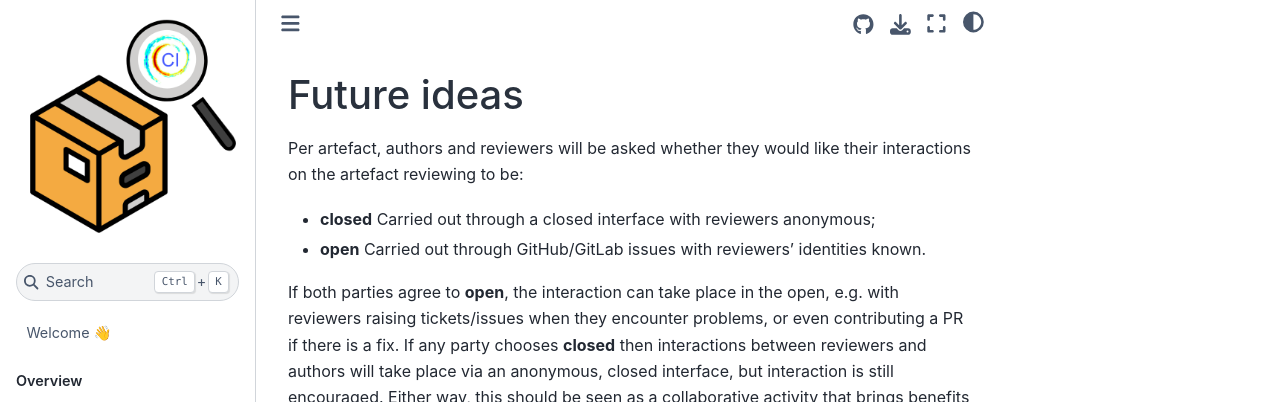
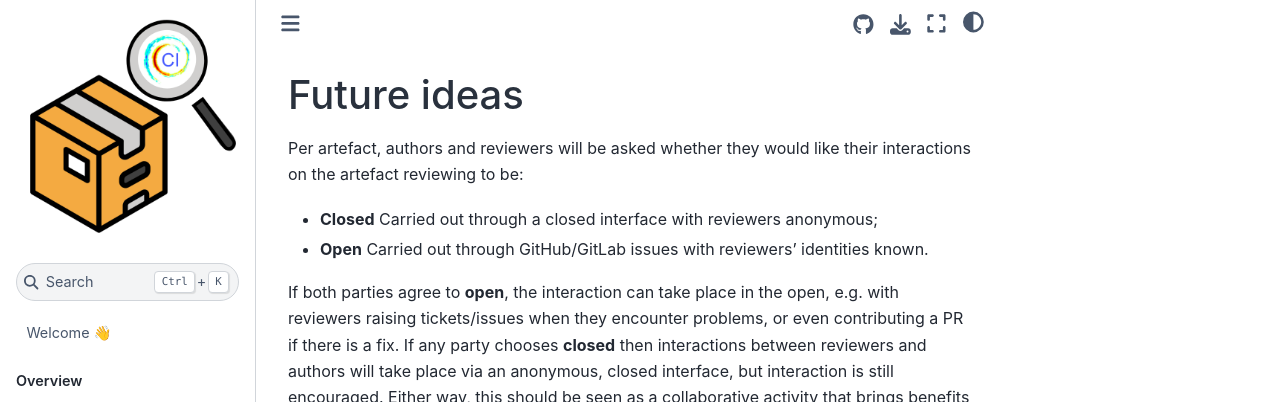
Before and after one commit to alan-turing-institute/climate-informatics-2024-ae, a Jupyter Book: the page built from docs/overview/future-ideas.md, in a window 1280 px wide. Shown: the top 402 px of the page. Built offline with Jupyter Book 1.0.4 settings and Sphinx 7.4.7 and the Sphinx Book theme 1.1.4, drawn with Linux system fonts in a browser that asks for light colours; comment, search, counter and statistics services are not loaded.

Commit message:
capitals

```diff
--- a/docs/overview/future-ideas.md
+++ b/docs/overview/future-ideas.md
@@ -4,7 +4,7 @@
 
 Per artefact, authors and reviewers will be asked whether they would like their interactions on the artefact reviewing to be:
 
- * **closed** Carried out through a closed interface with reviewers anonymous;
- * **open** Carried out through GitHub/GitLab issues with reviewers’ identities known.
+ * **Closed** Carried out through a closed interface with reviewers anonymous;
+ * **Open** Carried out through GitHub/GitLab issues with reviewers’ identities known.
 
 If both parties agree to **open**, the interaction can take place in the open, e.g. with reviewers raising tickets/issues when they encounter problems, or even contributing a PR if there is a fix. If any party chooses **closed** then interactions between reviewers and authors will take place via an anonymous, closed interface, but interaction is still encouraged. Either way, this should be seen as a collaborative activity that brings benefits to both the authors and the wider community.
```
